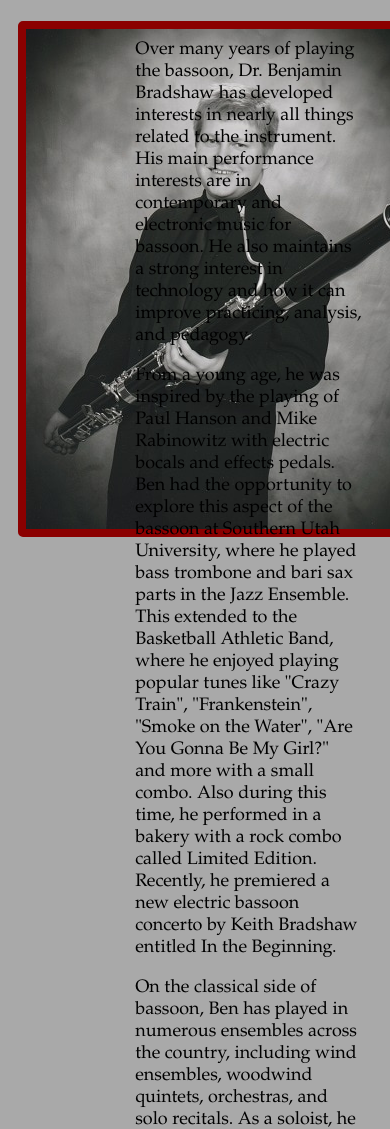
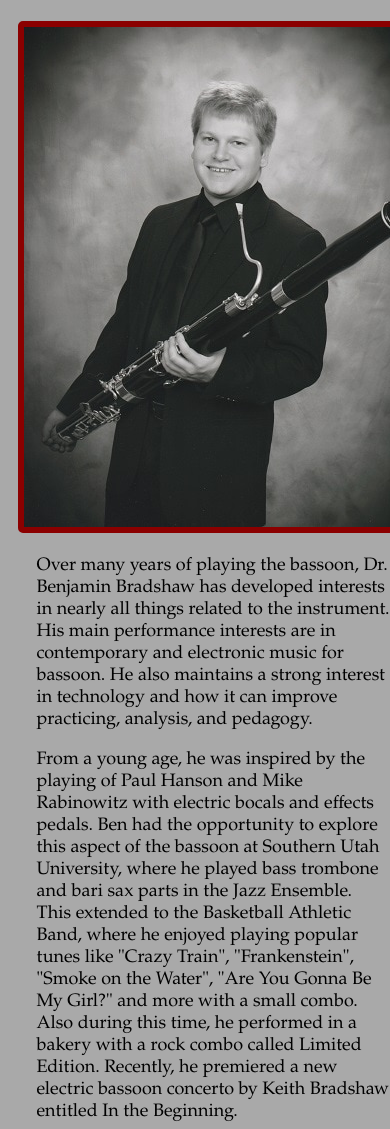
Before and after one commit to electrobassoon/prowebsite, a plain HTML site: page about.html in a window 390 px wide. Shown: the part 502-1631 px from the top of the page. Drawn offline with Linux system fonts and the light colour scheme.

Commit message:
changes to flex containers and readability

```diff
--- a/about.html
+++ b/about.html
@@ -18,6 +18,7 @@
 </ul>
 </nav>
 <h1>Bio</h1>
+<div class="flex-container">
   <div class="piclink">
     <img src="images/blackandwhite.jpg">
   </div>
@@ -31,7 +32,7 @@
     <h2 style="text-align: left">More Info</h2>
     <a href="pdfs/cv.pdf">Curriculum Vitae</a><br><br>
   </div>
-
+</div>
 <div class="footer" style="clear:both">
 <p> © 2024 by Benjamin Bradshaw</p>
 </div>
--- a/styles.css
+++ b/styles.css
@@ -49,7 +49,7 @@ color:white;
 
 img {
 border-style: solid;
-border-width: 8px;
+border-width: 6px;
 border-color: darkred;
 border-radius: 5px;
 margin: 0px 10px;
@@ -59,6 +59,7 @@ p {
 font-family: Garamond, Georgia, sans-serif;
 font-size: 18px;
 margin-right: 20px;
+max-width: 34em;
 }
 
 a {
@@ -69,14 +70,10 @@ color: darkred;
 
 
 .piclink {
-float: left;
-clear: left;
-width: 33%;
+align-self: flex-start;
 }
 
 .bio {
-float: right;
-width: 66%;
 }
 
 .header{
@@ -125,6 +122,22 @@ text-align: center;
 padding: 30px 100px;
 }
 
+.flex-container {
+display: flex;
+flex-direction: row;
+flex-wrap: wrap;
+justify-content: center;
+align-items: center;
+}
+
+@media (max-width: 800px) {
+  .flex-container {
+    flex-direction: column;
+    justify-content: center;
+    align-items: center;
+  }
+}
+
 .footer {
 padding: 1px;
 text-size: 12px;
```
Also changed, not shown: index.html (+8 -4 lines), recordings.html (+2 -1 lines). Lines whose indentation alone changed are shown as unchanged.
